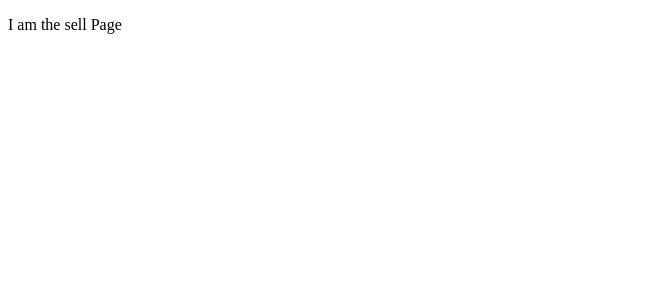
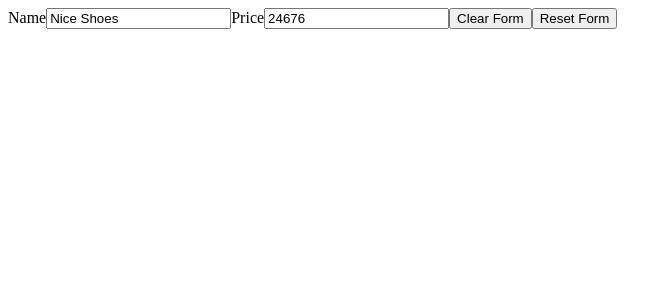
Before and after one commit to AndrewRLloyd88/Advanced-React, a Next.js app: page /sell in a window 1280 px wide. Shown: the top 300 px of the page, without its empty margins (0-672 px from the left). Built offline with nearby package versions, Linux system fonts and the light colour scheme.

Commit message:
add custom useForm hook and add price and name fields to sell page

```diff
--- /dev/null
+++ b/components/CreateProduct.js
@@ -0,0 +1,42 @@
+import useForm from '../lib/useForm';
+
+export default function CreateProduct() {
+  const { inputs, handleChange, resetForm, clearForm } = useForm({
+    name: 'Nice Shoes',
+    price: 24676,
+    description: 'these are best shoes',
+  });
+  return (
+    <form>
+      <label htmlFor="name">
+        Name
+        <input
+          type="text"
+          id="name"
+          name="name"
+          placeholder="Name"
+          value={inputs.name}
+          onChange={handleChange}
+        />
+      </label>
+
+      <label htmlFor="price">
+        Price
+        <input
+          type="number"
+          id="price"
+          name="price"
+          placeholder="Price"
+          value={inputs.price}
+          onChange={handleChange}
+        />
+      </label>
+      <button type="button" onClick={clearForm}>
+        Clear Form
+      </button>
+      <button type="button" onClick={resetForm}>
+        Reset Form
+      </button>
+    </form>
+  );
+}
--- /dev/null
+++ b/lib/useForm.js
@@ -0,0 +1,40 @@
+import { useState } from 'react';
+
+export default function useForm(initial = {}) {
+  // create a state object for our inputs
+  const [inputs, setInputs] = useState(initial);
+
+  function handleChange(e) {
+    let { value, name, type } = e.target;
+    if (type === 'number') {
+      value = parseInt(value);
+    }
+    if (type === 'file') {
+      value[0] = e.target.files;
+    }
+    setInputs({
+      // copy the existing state
+      ...inputs,
+      [name]: value,
+    });
+  }
+
+  function resetForm() {
+    setInputs(initial);
+  }
+
+  function clearForm() {
+    const blankState = Object.fromEntries(
+      Object.entries(inputs).map(([k, v]) => [k, ''])
+    );
+    setInputs(blankState);
+  }
+
+  // return the things we want to surface from this custom hook
+  return {
+    inputs,
+    handleChange,
+    resetForm,
+    clearForm,
+  };
+}
--- a/pages/sell.js
+++ b/pages/sell.js
@@ -1,3 +1,9 @@
+import CreateProduct from '../components/CreateProduct';
+
 export default function SellPage() {
-  return <p> I am the sell Page</p>;
+  return (
+    <div>
+      <CreateProduct />
+    </div>
+  );
 }
```
